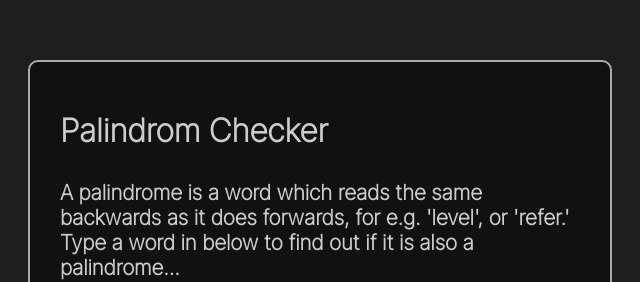
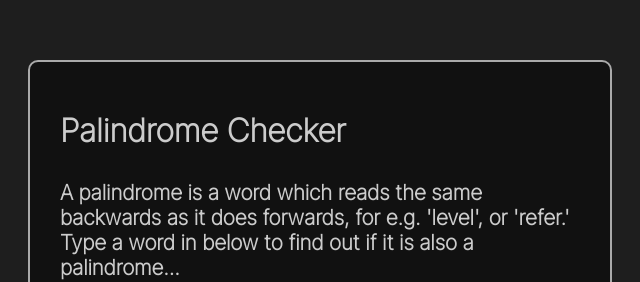
Before and after one commit to asbhogal/Palindrome-Checker, a plain HTML site: page index.html in a window 1280 px wide. Shown: the part 140-422 px from the top of the page, 320-960 px from the left. Drawn offline with Linux system fonts and the light colour scheme.

Commit message:
amended typo in index content - h1

```diff
--- a/index.html
+++ b/index.html
@@ -12,7 +12,7 @@
 </head>
 <body>
     <div class="container">
-        <h1>Palindrom Checker</h1>
+        <h1>Palindrome Checker</h1>
         <h2>A palindrome is a word which reads the same backwards as it does forwards, for e.g. 'level', or 'refer.' Type a word in below to find out if it is also a palindrome...</h2>
         <section id="palindrome-section">
             <input type="text" name="palindrome-user-input" id="palindrome-user-input" placeholder="Type a word in here...">
```
Also changed, not shown: README.md.
